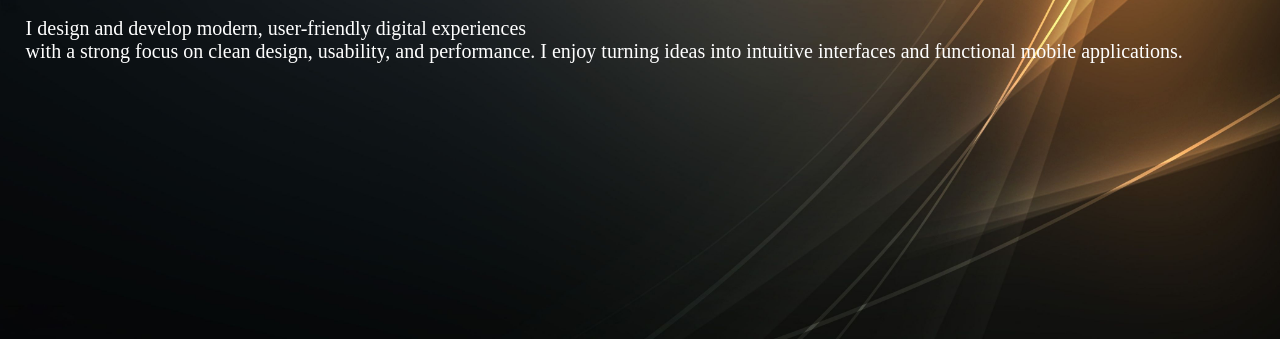
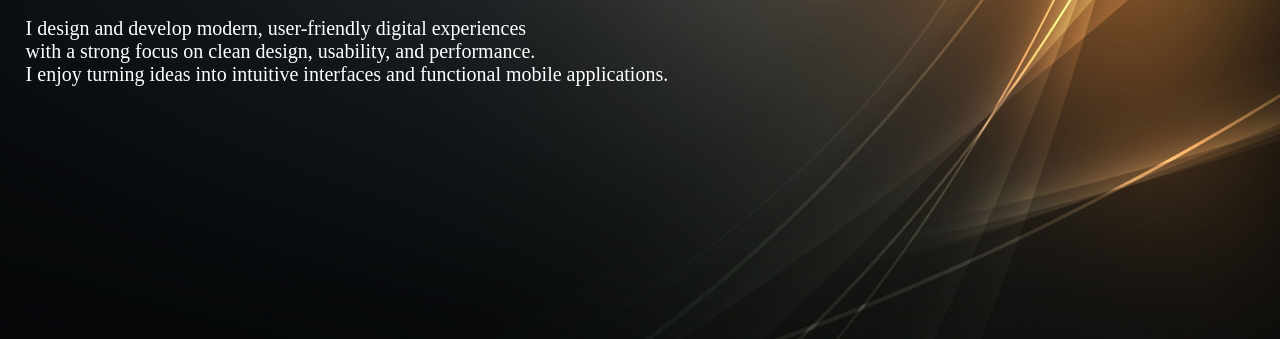
Before and after one commit to Kanisamy/Portfolio, a plain HTML site: page index.html in a window 1280 px wide. Shown: the part 461-800 px from the top of the page. Drawn offline with Linux system fonts and the light colour scheme.

Commit message:
Update index.html

```diff
--- a/index.html
+++ b/index.html
@@ -29,7 +29,7 @@
             <br />
             from Coimbatore
           </h1>
-          <p>I design and develop modern, user-friendly digital experiences<br/> with a strong focus on clean design, usability, and performance. I enjoy turning ideas into intuitive interfaces and functional mobile applications.<p>
+          <p>I design and develop modern, user-friendly digital experiences<br/> with a strong focus on clean design, usability, and performance.<br/> I enjoy turning ideas into intuitive interfaces and functional mobile applications.<p>
         </div>
       </div>
     </div>
```
